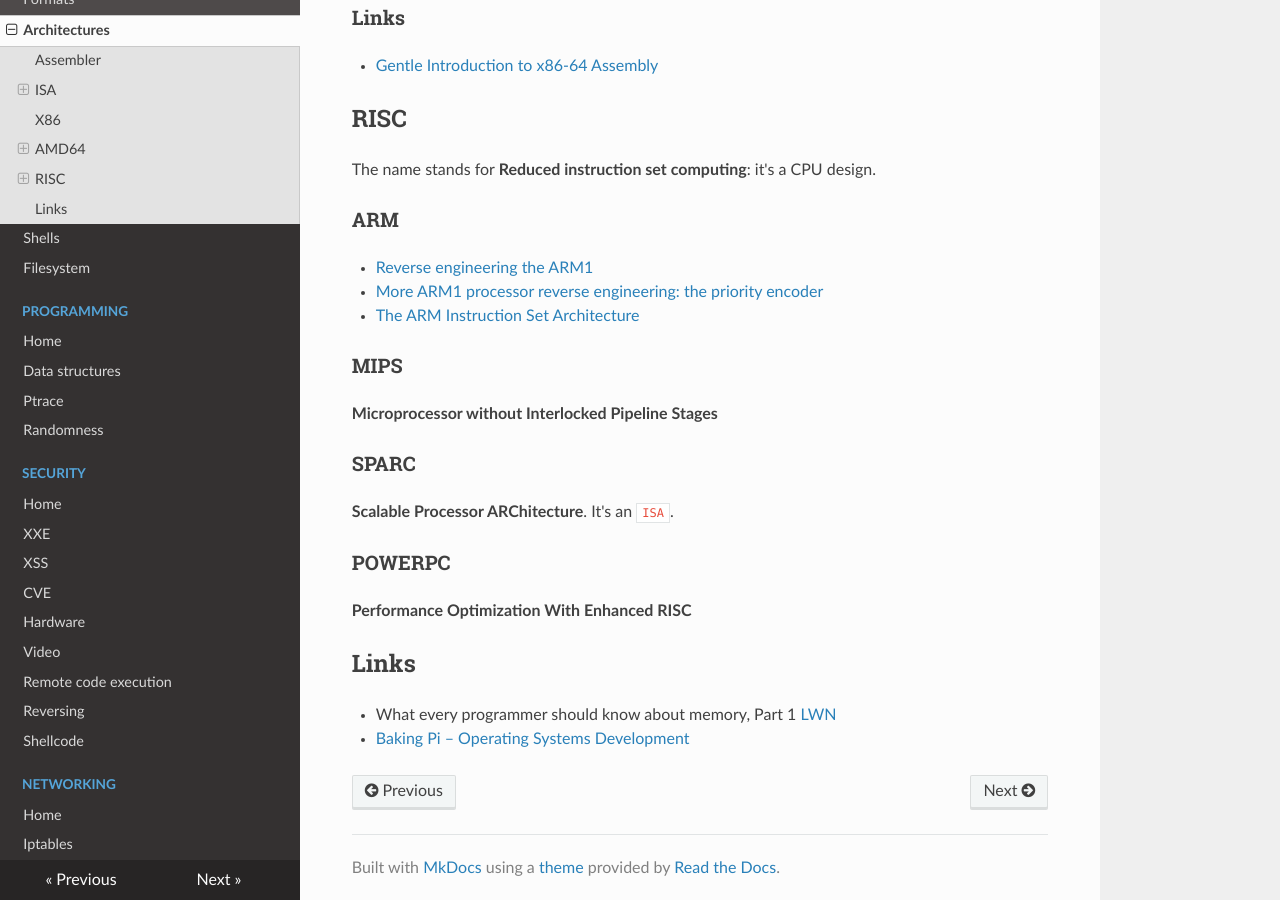
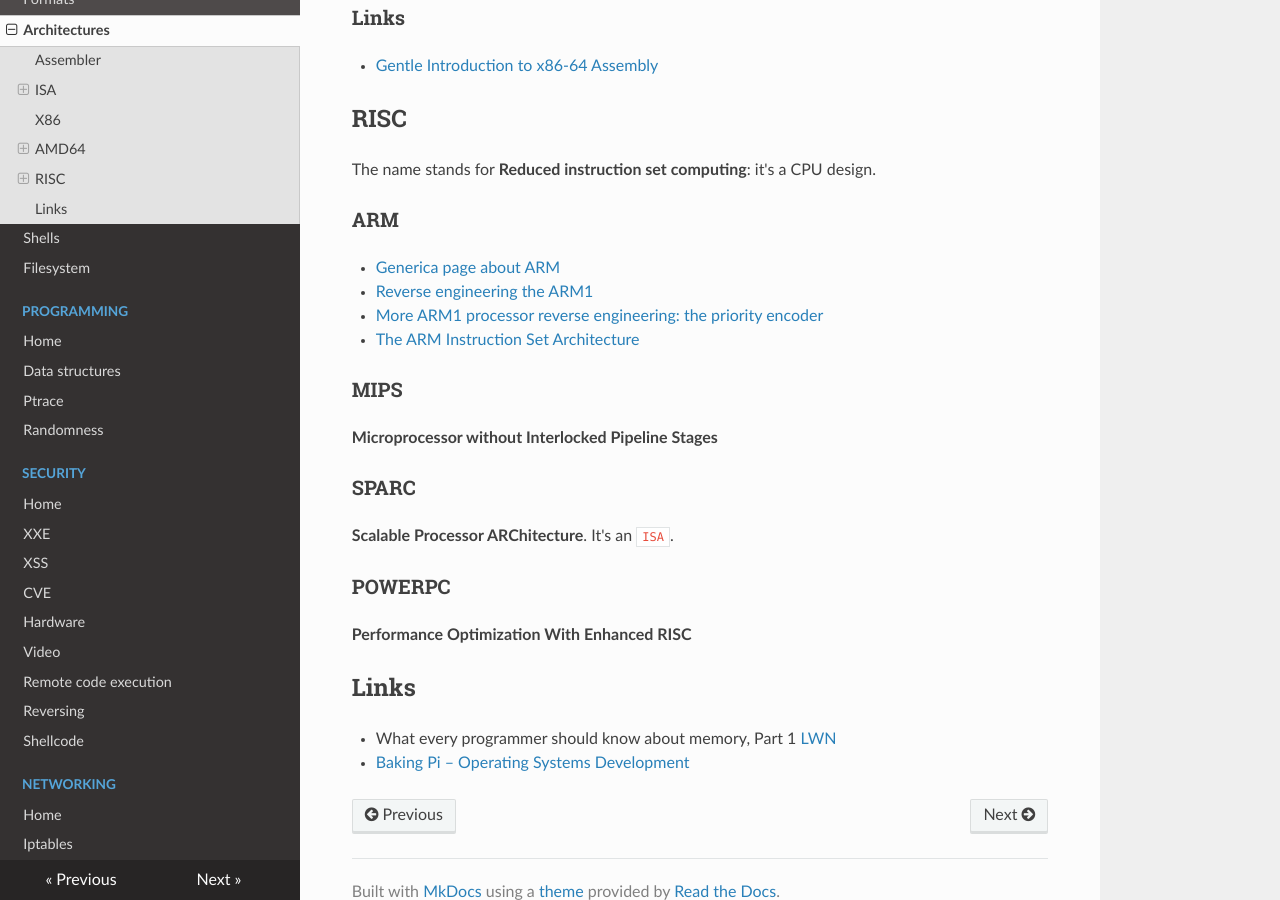
Before and after one commit to gipi/low-level, an MkDocs documentation site: the page built from docs/arch.md, in a window 1280 px wide and 900 px high, scrolled down 1827 px. Built offline with MkDocs 1.6.1, drawn with Linux system fonts in a browser that asks for light colours; nearby versions of some CDN libraries; old or Windows-style settings are respelled for this version of MkDocs.

Commit message:
Add link.

```diff
--- a/docs/arch.md
+++ b/docs/arch.md
@@ -76,6 +76,7 @@ The name stands for **Reduced instruction set computing**: it's a CPU design.
 
 ### ARM
 
+ - [Generica page about ARM](https://www.aldeid.com/wiki/Category:Architecture/ARM)
  - [Reverse engineering the ARM1](http://www.righto.com/2015/12/reverse-engineering-arm1-ancestor-of.html)
  - [More ARM1 processor reverse engineering: the priority encoder](http://www.righto.com/2016/01/more-arm1-processor-reverse-engineering.html)
  - [The ARM Instruction Set Architecture](http://users.ece.utexas.edu/~valvano/EE345M/Arm_EE382N_4.pdf)
```
